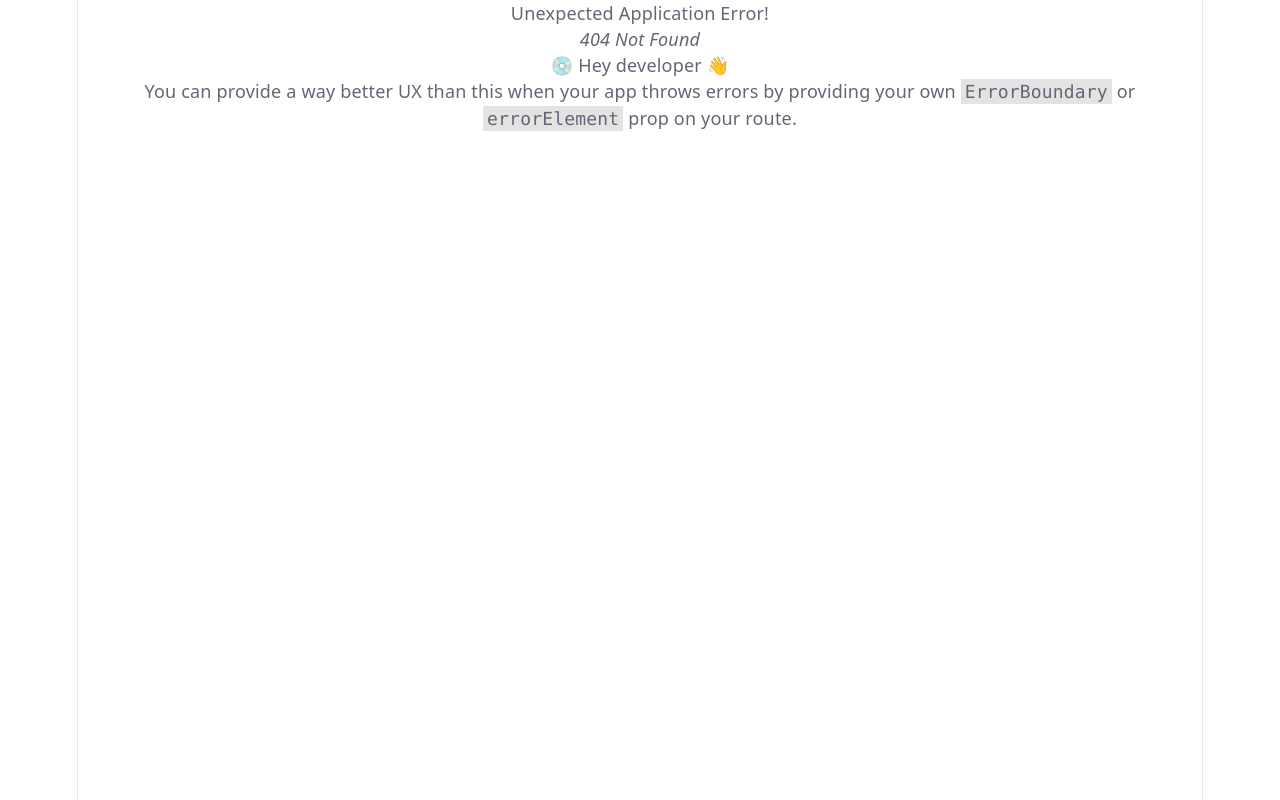
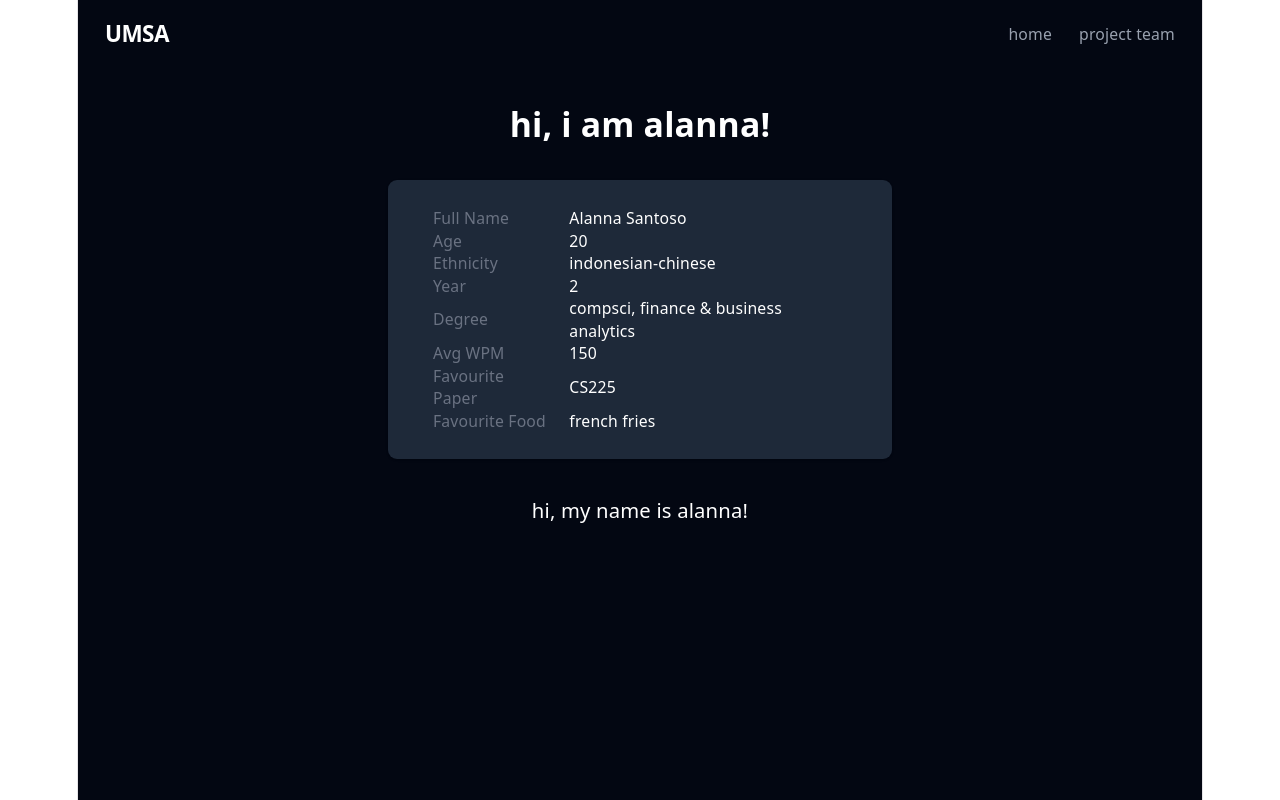
Before and after one commit to UoaWDCC/umsa, a React (Vite) app in the folder client/: page /alanna in a window 1280 px wide. Before the commit this address had no page. Built offline with nearby package versions, Linux system fonts and the light colour scheme.

Commit message:
feat(intro): stats table component

```diff
--- /dev/null
+++ b/client/src/components/StatsTable.tsx
@@ -0,0 +1,51 @@
+import React from "react";
+
+type MemberStats = {
+  fullName: string;
+  age: number;
+  ethnicity: string;
+  year: string;
+  degree: string;
+  wpm: number;
+  favouritePaper: string;
+  favouriteFood: string;
+};
+
+type Props = {
+  stats: MemberStats;
+};
+
+export default function MemberStatsTable({ stats }: Props) {
+  const rows = [
+    { label: "Full Name", value: stats.fullName },
+    { label: "Age", value: stats.age },
+    { label: "Ethnicity", value: stats.ethnicity },
+    { label: "Year", value: stats.year },
+    { label: "Degree", value: stats.degree },
+    { label: "Avg WPM", value: stats.wpm },
+    { label: "Favourite Paper", value: stats.favouritePaper },
+    { label: "Favourite Food", value: stats.favouriteFood },
+  ];
+
+  return (
+    <div className="max-w-md">
+      <table className="border-separate border-spacing-x-4 w-full text-sm">
+
+        <tbody>
+
+          {rows.map((row) => (
+            <tr key={row.label} className="border-b last:border-none">
+              <td className="text-left text-gray-500">
+                {row.label}
+              </td>
+              <td className="text-left text-white font-medium">
+                {row.value}
+              </td>
+            </tr>
+          ))}
+
+        </tbody>
+      </table>
+    </div>
+  );
+}
--- a/client/src/main.tsx
+++ b/client/src/main.tsx
@@ -4,6 +4,7 @@ import { createBrowserRouter, RouterProvider } from 'react-router-dom'
 import RootLayout from './layouts/RootLayout'
 import App from './App'
 import ProjectTeam from './pages/Project-Team'
+import Alanna from './pages/Alanna'
 import './index.css'
 
 const router = createBrowserRouter([
@@ -13,6 +14,7 @@ const router = createBrowserRouter([
     children: [
       { index: true,              element: <App /> },
       { path: 'project-team',     element: <ProjectTeam /> },
+      { path: 'alanna',          element: <Alanna /> },
     ],
   },
 ]);
--- /dev/null
+++ b/client/src/pages/Alanna.tsx
@@ -0,0 +1,38 @@
+import MemberStatsTable from "../components/StatsTable"; // this imports a component that we want to use later!
+
+export default function Alanna(){ // this exports the component as a function so we can use it around the app
+    return(
+        <>
+        {/* this is the header section */}
+        <div>
+            <h1 className="text-3xl font-bold mb-8">hi, i am alanna!</h1>
+        </div>
+
+        {/* this is a quick facts section, using a table component */}
+        <div className="flex item-center justify-center"> {/* how to center a div! */}
+        <div className="mb-8 max-w-md bg-gray-800 p-6 rounded-lg shadow">
+            <MemberStatsTable
+            stats={{
+                fullName: "Alanna Santoso",
+                age: 20,
+                ethnicity: "indonesian-chinese",
+                year: "2",
+                degree: "compsci, finance & business analytics",
+                wpm: 150,
+                favouritePaper: "CS225",
+                favouriteFood: "french fries",
+            }}
+            />
+
+        </div>
+        </div>
+
+
+
+        <div>
+            <p className="text-lg mb-4">
+                hi, my name is alanna!
+            </p>
+        </div>
+        </>
+)}
```
Also changed, not shown: client/src/components/Footer.tsx (added).
